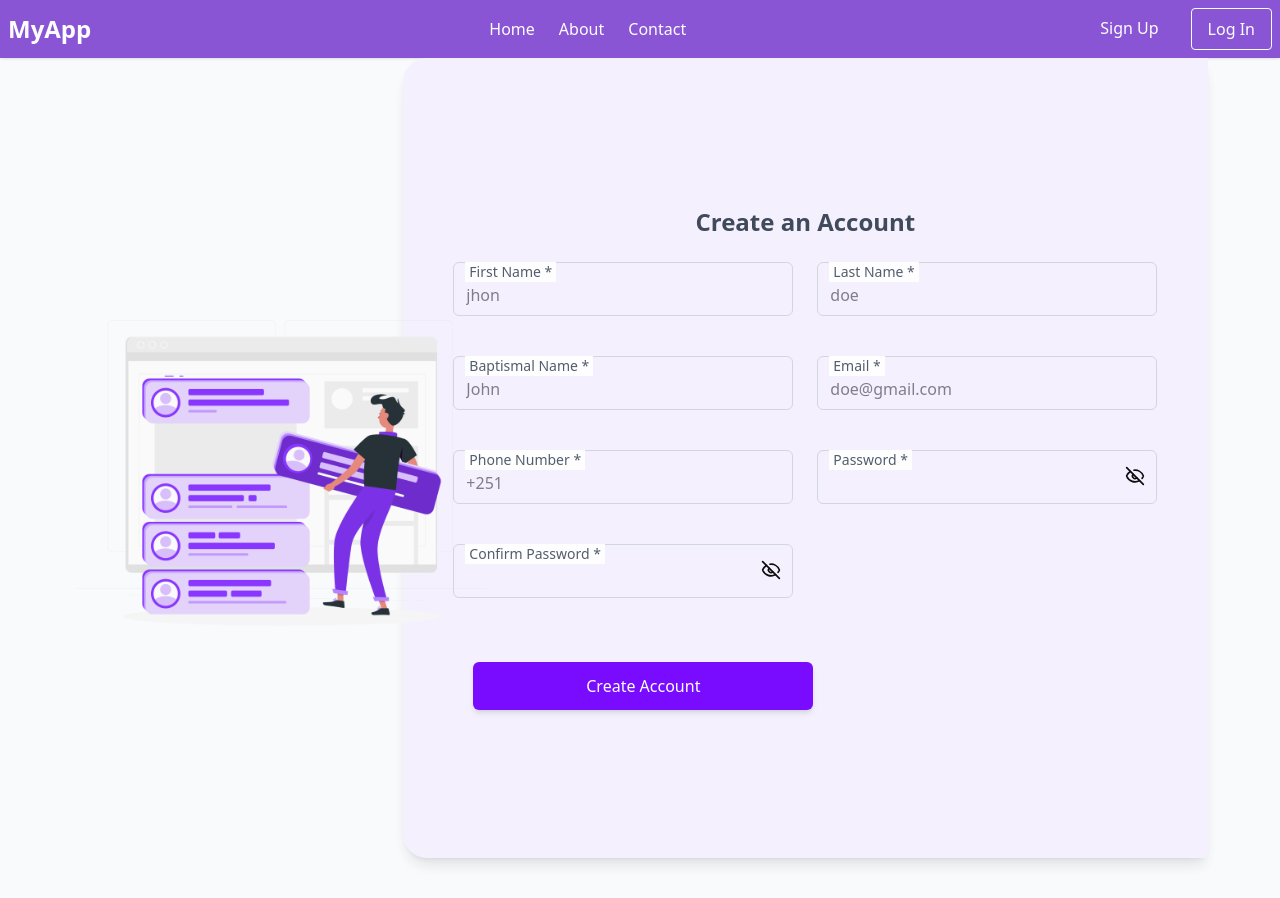
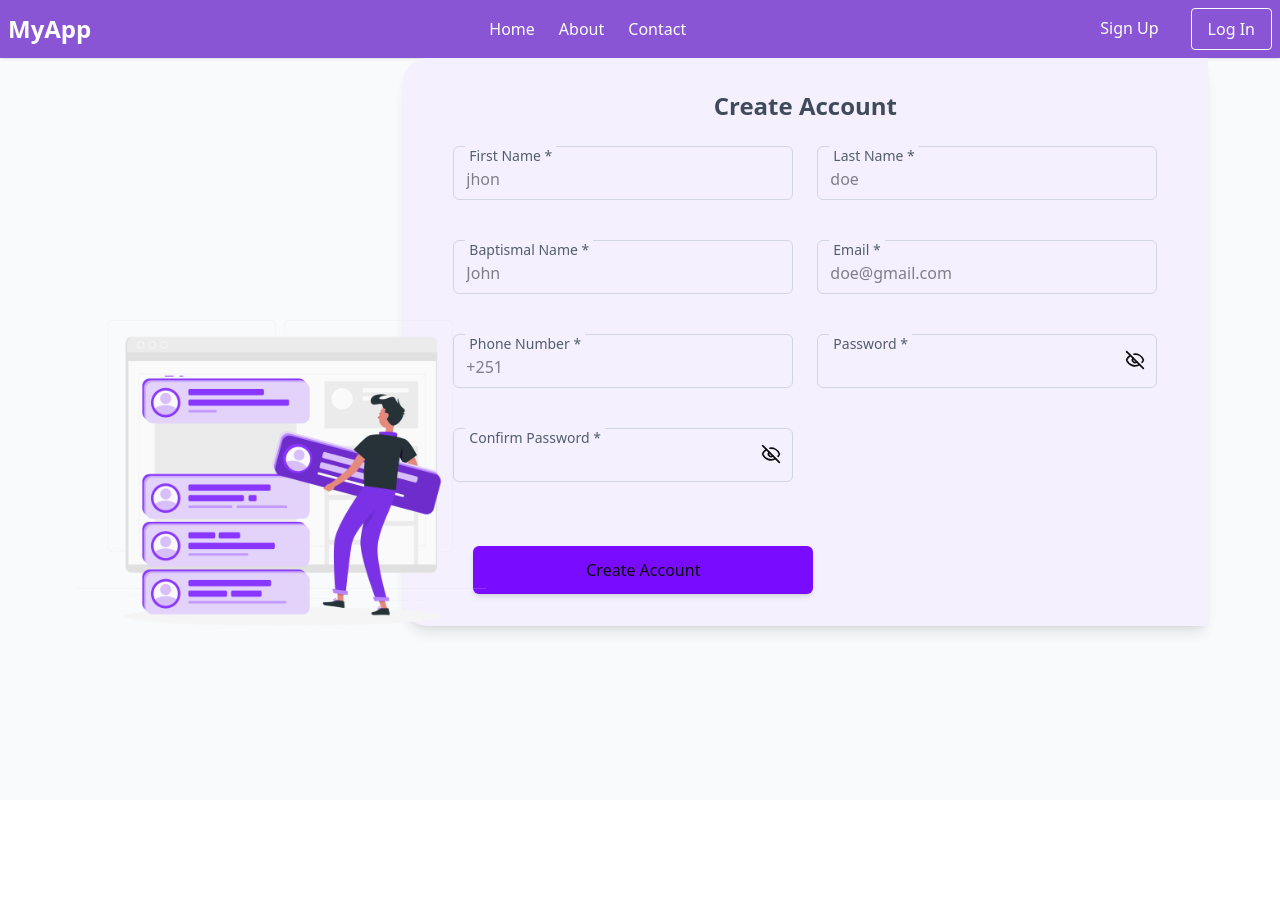
Before and after one commit to BettyyN/Social-Company-App, a Next.js app: page /auth/signup in a window 1280 px wide. After the commit the page ends 800 px from the top, so only its background shows below. Built offline with nearby package versions, Linux system fonts and the light colour scheme.

Commit message:
signup form

```diff
--- a/Components/signUpForm.tsx
+++ b/Components/signUpForm.tsx
@@ -59,10 +59,10 @@ console.log("form", data);
 
 
   return (
-    <div className="min-h-screen flex items-center justify-center">
+    <div className="flex items-center justify-center">
       <div className="p-8 rounded-lg w-full max-w-3xl">
         <h2 className="text-2xl font-semibold text-center text-gray-700 mb-6">
-          Create an Account
+          Create Account
         </h2>
 
         <form
@@ -81,7 +81,7 @@ console.log("form", data);
                   : "border-gray-300 focus:ring-purple-500"
               }`}
             />
-            <label className="absolute left-3 top-0 bg-white px-1 text-sm text-gray-600 peer-focus:text-purple-600 peer-focus:-translate-y-3 transition-all">
+            <label className="absolute left-3 top-0 bg-secondary px-1 text-sm text-gray-600 peer-focus:text-purple-600 peer-focus:-translate-y-3 transition-all">
               First Name *
             </label>
             {errors.firstName && (
@@ -103,7 +103,7 @@ console.log("form", data);
                   : "border-gray-300 focus:ring-purple-500"
               }`}
             />
-            <label className="absolute left-3 top-0 bg-white px-1 text-sm text-gray-600 peer-focus:text-purple-600 peer-focus:-translate-y-3 transition-all">
+            <label className="absolute left-3 top-0 bg-secondary px-1 text-sm text-gray-600 peer-focus:text-purple-600 peer-focus:-translate-y-3 transition-all">
               Last Name *
             </label>
             {errors.lastName && (
@@ -124,7 +124,7 @@ console.log("form", data);
                   : "border-gray-300 focus:ring-purple-500"
               }`}
             />
-            <label className="absolute left-3 top-0 bg-white px-1 text-sm text-gray-600 peer-focus:text-purple-600 peer-focus:-translate-y-3 transition-all">
+            <label className="absolute left-3 top-0 bg-secondary px-1 text-sm text-gray-600 peer-focus:text-purple-600 peer-focus:-translate-y-3 transition-all">
               Baptismal Name *
             </label>
             {errors.baptismalName && (
@@ -147,7 +147,7 @@ console.log("form", data);
                   : "border-gray-300 focus:ring-purple-500"
               }`}
             />
-            <label className="absolute left-3 top-0 bg-white px-1 text-sm text-gray-600 peer-focus:text-purple-600 peer-focus:-translate-y-3 transition-all">
+            <label className="absolute left-3 top-0 bg-secondary px-1 text-sm text-gray-600 peer-focus:text-purple-600 peer-focus:-translate-y-3 transition-all">
               Email *
             </label>
             {errors.email && (
@@ -169,7 +169,7 @@ console.log("form", data);
                   : "border-gray-300 focus:ring-purple-500"
               }`}
             />
-            <label className="absolute left-3 top-0 bg-white px-1 text-sm text-gray-600 peer-focus:text-purple-600 peer-focus:-translate-y-3 transition-all">
+            <label className="absolute left-3 top-0 bg-secondary px-1 text-sm text-gray-600 peer-focus:text-purple-600 peer-focus:-translate-y-3 transition-all">
               Phone Number *
             </label>
             {errors.phoneNumber && (
@@ -190,7 +190,7 @@ console.log("form", data);
                   : "border-gray-300 focus:ring-purple-500"
               }`}
             />
-            <label className="absolute left-3 top-0 bg-white px-1 text-sm text-gray-600 peer-focus:text-purple-600 peer-focus:-translate-y-3 transition-all">
+            <label className="absolute left-3 top-0 bg-secondary px-1 text-sm text-gray-600 peer-focus:text-purple-600 peer-focus:-translate-y-3 transition-all">
               Password *
             </label>
             <button
@@ -218,7 +218,7 @@ console.log("form", data);
                   : "border-gray-300 focus:ring-purple-500"
               }`}
             />
-            <label className="absolute left-3 top-0 bg-white px-1 text-sm text-gray-600 peer-focus:text-purple-600 peer-focus:-translate-y-3 transition-all">
+            <label className="absolute left-3 top-0 bg-secondary px-1 text-sm text-gray-600 peer-focus:text-purple-600 peer-focus:-translate-y-3 transition-all">
               Confirm Password *
             </label>
             <button
@@ -239,7 +239,7 @@ console.log("form", data);
           <div className="relative w-full">
             <button
               type="submit"
-              className="w-full bg-[#7300ff] text-white py-3 mx-5 rounded-md shadow-md hover:scale-105 transition-transform mt-6 flex items-center justify-center gap-2"
+              className="w-full bg-[#7300ff] text-secondary py-3 mx-5 rounded-md shadow-md hover:scale-105 transition-transform mt-6 flex items-center justify-center gap-2"
               disabled={isLoading}
             >
               {isLoading ? (
```
